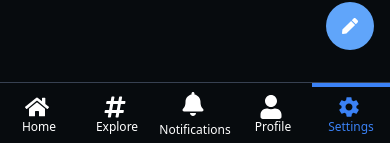
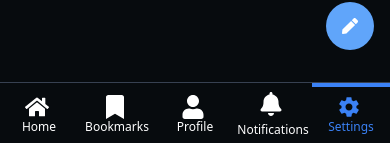
Before and after one commit to RyanmjDev/barker, a React (Vite) app: page /settings in a window 390 px wide. Shown: the part 698-841 px from the top of the page. Built offline with nearby package versions, Linux system fonts and the light colour scheme; no server answers.

Commit message:
Refactors BottomNavBar into components

```diff
--- a/src/components/navigation/bottomnavbar/BottomNavBar.jsx
+++ b/src/components/navigation/bottomnavbar/BottomNavBar.jsx
@@ -1,6 +1,9 @@
 import { FaHome, FaSearch, FaBell, FaEnvelope, FaUser, FaPen } from 'react-icons/fa';
 import { generateBottomNavLinks } from '../../../utils/navLinks';
 import { Link, useLocation } from 'react-router-dom';
+import BottomNavItem from './BottomNavItem';
+import BottomNavBarkBtn from './BottomNavBarkBtn';
+
 
 const BottomNavbar = ({ userData, openBarkboxModal, unreadCount }) => {
   const bottomNavLinks = generateBottomNavLinks(userData, unreadCount);
@@ -8,29 +11,16 @@ const BottomNavbar = ({ userData, openBarkboxModal, unreadCount }) => {
 
   return (
     <>
-      <nav className="fixed bottom-0 left-0 w-full h-16  border-t flex justify-around
-      border-gray-700  darkModeBackground
-      md:hidden">
-        <button
-          className="fixed rounded-full h-12 w-12 pl-4 bg-blue-400 bottom-24 right-4"
-          onClick={() => openBarkboxModal()}
-        >
-          <FaPen />
-        </button>
+<nav className="fixed bottom-0 left-0 w-full h-16 border-t flex justify-around
+border-gray-700 darkModeBackground md:hidden" style={{ zIndex: 1000 }}>
+
+        <BottomNavBarkBtn openBarkboxModal={openBarkboxModal}/>
+
         {bottomNavLinks.map((navLink, index) => {
           const isActive = location.pathname === navLink.link;
           return (
-            <Link
-              to={navLink.link}
-              className={`flex flex-col items-center justify-center w-1/5 hover:text-blue-500 ${
-                isActive ? 'font-semibold text-blue-500' : ''
-              }`}
-              key={navLink.id}
-            >
-              {isActive && <div className="w-1/5 h-1 bg-blue-500 absolute top-0"></div>}
-              <span className="items-center justify-center ml-3">{navLink.icon}</span>
-              <span className="text-xs font-medium">{navLink.text}</span>
-            </Link>
+            <BottomNavItem isActive={isActive} id={navLink.id} link={navLink.link}
+              icon={navLink.icon} text={navLink.text}/>
           );
         })}
       </nav>
--- /dev/null
+++ b/src/components/navigation/bottomnavbar/BottomNavBarkBtn.jsx
@@ -0,0 +1,17 @@
+import React from 'react'
+import { FaPen } from 'react-icons/fa';
+
+const BottomNavBarkBtn = ({openBarkboxModal}) => {
+  return (
+    <button
+    className="fixed z-1000 rounded-full h-12 w-12 pl-4 bg-blue-400 bottom-24 right-4"
+    onClick={(event) => {
+        event.stopPropagation();
+        openBarkboxModal()}}
+  >
+    <FaPen />
+  </button>
+  )
+}
+
+export default BottomNavBarkBtn
--- /dev/null
+++ b/src/components/navigation/bottomnavbar/BottomNavItem.jsx
@@ -0,0 +1,20 @@
+import React from 'react'
+import { Link } from 'react-router-dom';
+
+const BottomNavItem = ({isActive, id, link, icon, text}) => {
+  return (
+    <Link
+    to={link}
+    className={`flex flex-col items-center justify-center w-1/5 hover:text-blue-500 ${
+      isActive ? 'font-semibold text-blue-500' : ''
+    }`}
+    key={id}
+  >
+    {isActive && <div className="w-1/5 h-1 bg-blue-500 absolute top-0"></div>}
+    <span className="items-center justify-center ml-3">{icon}</span>
+    <span className="text-xs font-medium">{text}</span>
+  </Link>
+  )
+}
+
+export default BottomNavItem
--- a/src/components/navigation/sidebar/Sidebar.jsx
+++ b/src/components/navigation/sidebar/Sidebar.jsx
@@ -4,7 +4,6 @@ import { generateNavLinks } from "../../../utils/navLinks";
 import axios from "axios";
 
 import { useLocation } from 'react-router-dom';
-
 import BarkboxModal from "../../bark/BarkboxModal";
 import BarkBtn from "./BarkBtn";
 import UserProfile from "./UserProfile";
--- a/src/utils/navLinks.jsx
+++ b/src/utils/navLinks.jsx
@@ -68,8 +68,8 @@ return navLinks;
 export const generateBottomNavLinks = (username, unreadCount) => {
 
   const HomeIcon = <FaHome size={24} className='mr-4 '/>;
-  const HashtagIcon = <FaHashtag size={24}  className='mr-4' />;
-  const BellIcon = <NotificationIcon unreadCount={unreadCount} />
+  const BookmarkIcon = <FaBookmark size={24}  className='mr-4' />;
+  const BellIcon = <NotificationIcon size={24} unreadCount={unreadCount} />
   const UserIcon = <FaUser size={24}  className='mr-4' />;
   const SettingsIcon = <IoMdSettings size={24}  className='mr-4'/>;
 
@@ -82,21 +82,21 @@ export const generateBottomNavLinks = (username, unreadCount) => {
   },
   {
     id: 1,
-    text: 'Explore',
-    icon: HashtagIcon,
+    text: 'Bookmarks',
+    icon: BookmarkIcon,
     link: '/'
   },
   {
     id: 2,
+    text: 'Profile',
+    icon: UserIcon,
+    link: `/profile/${username}`
+  },
+  {
+    id: 3,
     text: 'Notifications',
     icon: BellIcon,
     link: '/notifications'
-  },
-  {
-    id: 3,
-    text: 'Profile',
-    icon: UserIcon,
-    link: `/profile/${username}`
   },
   {
     id: 4,
```
